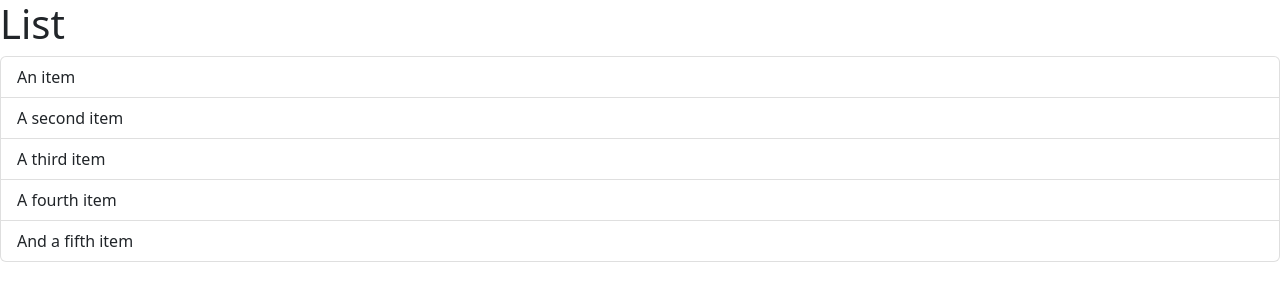
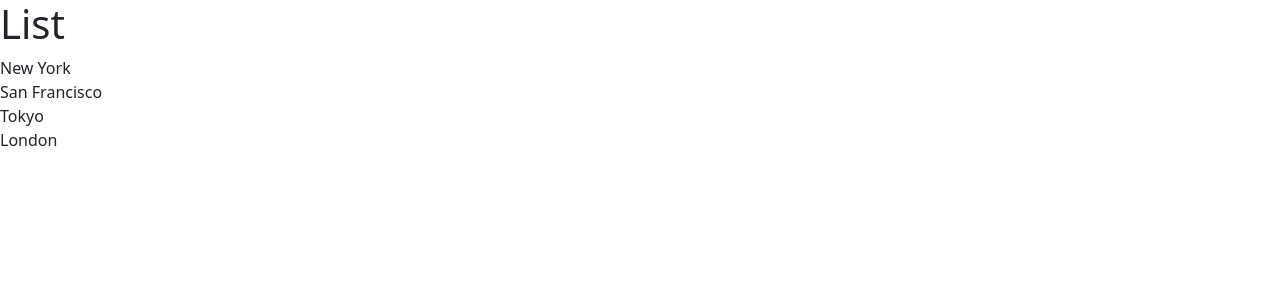
Before and after one commit to EhsanTgv/react-app, a React (Vite) app: page / in a window 1280 px wide. Shown: the top 300 px of the page. Built offline with nearby package versions, Linux system fonts and the light colour scheme.

Commit message:
Make a dynamic list

```diff
--- a/src/components/ListGroup.tsx
+++ b/src/components/ListGroup.tsx
@@ -1,13 +1,20 @@
 function ListGroup() {
+    const items = [
+        "New York",
+        "San Francisco",
+        "Tokyo",
+        "London",
+    ];
+
     return (
         <>
             <h1>List</h1>
             <ul className="list-group">
-                <li className="list-group-item">An item</li>
-                <li className="list-group-item">A second item</li>
-                <li className="list-group-item">A third item</li>
-                <li className="list-group-item">A fourth item</li>
-                <li className="list-group-item">And a fifth item</li>
+                {
+                    items.map((item) => (
+                        <li key={item}>{item}</li>
+                    ))
+                }
             </ul>
         </>
     );
```
